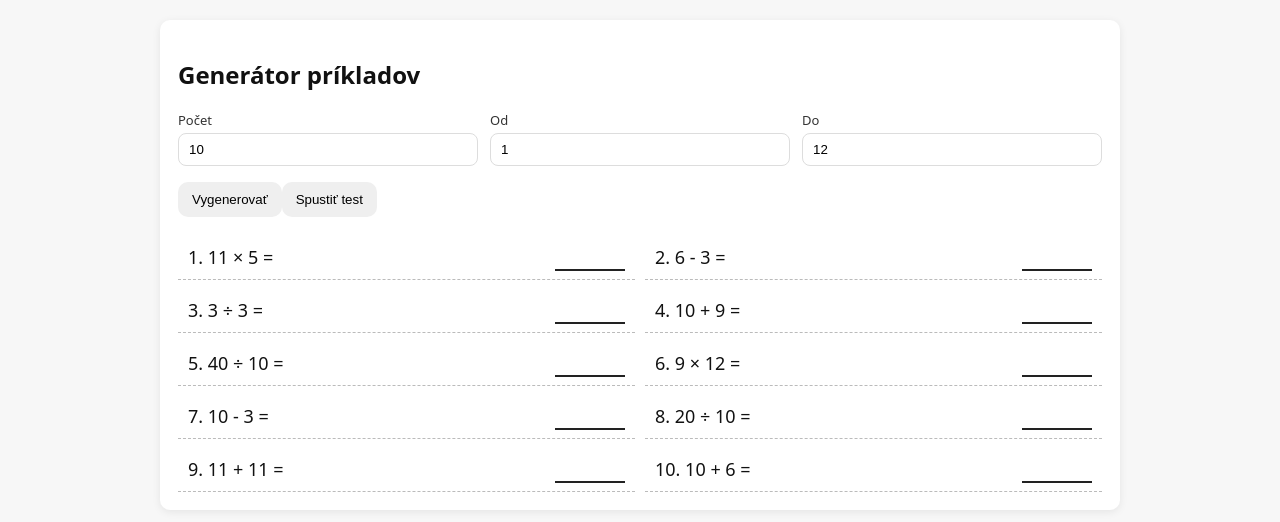
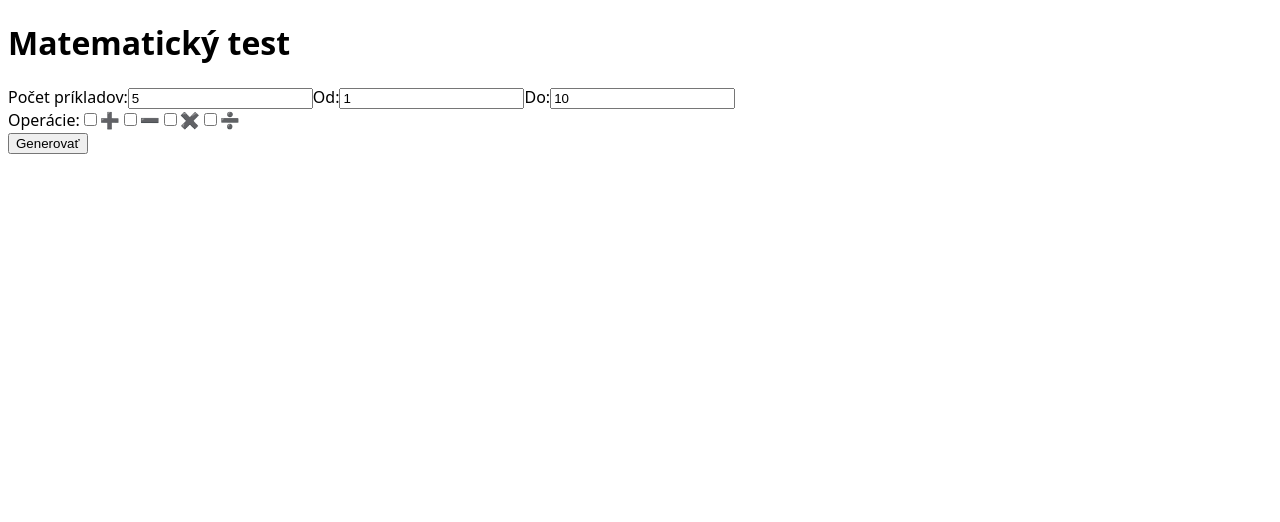
Before and after one commit to iljachandoga/priklady, a Next.js app: page / in a window 1280 px wide. Shown: the top 522 px of the page. Built offline with nearby package versions, Linux system fonts and the light colour scheme.

Commit message:
Update page.tsx

```diff
--- a/app/page.tsx
+++ b/app/page.tsx
@@ -1,141 +1,224 @@
-'use client';
+"use client";
+import { useState } from "react";
 
-import React, { useMemo, useState } from 'react';
-import './globals.css';
+type Operation = "addition" | "subtraction" | "multiplication" | "division";
 
-type Op = '+' | '-' | '×' | '÷';
-type Problem = { a: number; b: number; op: Op; result: number; display: string };
-
-function randint(min: number, max: number) {
-  return Math.floor(Math.random() * (max - min + 1)) + min;
-}
-function pick<T>(arr: T[]): T {
-  return arr[Math.floor(Math.random() * arr.length)];
-}
-function generateProblems(count: number, from: number, to: number, ops: Op[], onlyWholeDivision: boolean, noNegatives: boolean): Problem[] {
-  const out: Problem[] = [];
-  const safeMin = Math.min(from, to);
-  const safeMax = Math.max(from, to);
-
-  for (let i = 0; i < count; i++) {
-    const op = pick(ops);
-    let a = randint(safeMin, safeMax);
-    let b = randint(safeMin, safeMax);
-    let res = 0;
-
-    if (op === '÷') {
-      b = Math.max(1, b);
-      if (onlyWholeDivision) {
-        res = randint(safeMin, safeMax);
-        a = res * b;
-      } else {
-        res = a / b;
-      }
-    }
-    if (op === '×') res = a * b;
-    if (op === '+') res = a + b;
-    if (op === '-') {
-      if (noNegatives && a - b < 0) { const t = a; a = b; b = t; }
-      res = a - b;
-    }
-    const display = `${a} ${op} ${b} =`;
-    out.push({ a, b, op, result: res, display });
-  }
-  return out;
+interface Problem {
+  a: number;
+  b: number;
+  op: Operation;
+  answer: number;
+  userAnswer: string;
+  correct: boolean | null;
 }
 
 export default function Page() {
-  const [count, setCount] = useState(10);
-  const [from, setFrom] = useState(1);
-  const [to, setTo] = useState(12);
-  const [ops, setOps] = useState<Op[]>(['×','÷','+','-']);
-  const [onlyWholeDivision, setOnlyWholeDivision] = useState(true);
-  const [noNegatives, setNoNegatives] = useState(true);
-  const [seed, setSeed] = useState(1);
+  const [count, setCount] = useState(5);
+  const [min, setMin] = useState(1);
+  const [max, setMax] = useState(10);
+  const [operations, setOperations] = useState<Operation[]>([]);
+  const [problems, setProblems] = useState<Problem[]>([]);
+  const [finished, setFinished] = useState(false);
 
-  const [mode, setMode] = useState<'worksheet'|'test'>('worksheet');
-  const problems = useMemo(() => generateProblems(count, from, to, ops, onlyWholeDivision, noNegatives), [count, from, to, ops, onlyWholeDivision, noNegatives, seed]);
+  const toggleOperation = (op: Operation) => {
+    setOperations((prev) =>
+      prev.includes(op) ? prev.filter((o) => o !== op) : [...prev, op]
+    );
+  };
 
-  // test mode state
-  const [current, setCurrent] = useState(0);
-  const [answer, setAnswer] = useState('');
-  const [finished, setFinished] = useState(false);
-  const [correctCount, setCorrectCount] = useState(0);
-  const currentProblem = problems[current];
+  const generateProblems = () => {
+    if (operations.length === 0) {
+      alert("Vyber aspoň jednu operáciu!");
+      return;
+    }
+    const newProblems: Problem[] = [];
+    for (let i = 0; i < count; i++) {
+      const op = operations[Math.floor(Math.random() * operations.length)];
+      const a = Math.floor(Math.random() * (max - min + 1)) + min;
+      const b = Math.floor(Math.random() * (max - min + 1)) + min;
 
-  function checkAnswer() {
-    if (!currentProblem) return;
-    if (Number(answer) === currentProblem.result) {
-      setCorrectCount(c => c+1);
-      if (current+1 < problems.length) {
-        setCurrent(c => c+1);
-        setAnswer('');
+      let answer = 0;
+      switch (op) {
+        case "addition":
+          answer = a + b;
+          break;
+        case "subtraction":
+          answer = a - b;
+          break;
+        case "multiplication":
+          answer = a * b;
+          break;
+        case "division":
+          answer = Math.floor(a / b); // celočíselné delenie
+          break;
+      }
+      newProblems.push({ a, b, op, answer, userAnswer: "", correct: null });
+    }
+    setProblems(newProblems);
+    setFinished(false);
+  };
+
+  const checkAnswer = (index: number, value: string) => {
+    setProblems((prev) => {
+      const updated = [...prev];
+      const problem = updated[index];
+      problem.userAnswer = value;
+      if (value === "") {
+        problem.correct = null;
       } else {
+        problem.correct = parseInt(value) === problem.answer;
+      }
+      return updated;
+    });
+  };
+
+  const allCorrect = problems.every((p) => p.correct === true);
+
+  const finishTest = () => {
+    if (!allCorrect) {
+      alert("Musíš vyriešiť všetky príklady správne!");
+      return;
+    }
     setFinished(true);
+  };
+
+  const renderOp = (op: Operation) => {
+    switch (op) {
+      case "addition":
+        return "+";
+      case "subtraction":
+        return "-";
+      case "multiplication":
+        return "×";
+      case "division":
+        return "÷";
     }
-    }
-  }
+  };
 
   return (
-    <div className="container">
-      <div className="card">
+    <div className="min-h-screen flex flex-col items-center p-6 bg-gray-100">
+      <h1 className="text-2xl font-bold mb-4">Matematický test</h1>
 
-        {mode === 'worksheet' && (
-          <>
-            <h2>Generátor príkladov</h2>
-            <div className="controls no-print">
-              <div><label>Počet</label><input type="number" value={count} onChange={e=>setCount(Number(e.target.value))}/></div>
-              <div><label>Od</label><input type="number" value={from} onChange={e=>setFrom(Number(e.target.value))}/></div>
-              <div><label>Do</label><input type="number" value={to} onChange={e=>setTo(Number(e.target.value))}/></div>
+      {/* Formulár na nastavenie */}
+      <div className="bg-white shadow p-4 rounded-xl mb-6 w-full max-w-md">
+        <label className="block mb-2">
+          Počet príkladov:
+          <input
+            type="number"
+            value={count}
+            onChange={(e) => setCount(parseInt(e.target.value))}
+            className="border p-1 ml-2 w-20"
+          />
+        </label>
+
+        <label className="block mb-2">
+          Od:
+          <input
+            type="number"
+            value={min}
+            onChange={(e) => setMin(parseInt(e.target.value))}
+            className="border p-1 ml-2 w-20"
+          />
+        </label>
+
+        <label className="block mb-2">
+          Do:
+          <input
+            type="number"
+            value={max}
+            onChange={(e) => setMax(parseInt(e.target.value))}
+            className="border p-1 ml-2 w-20"
+          />
+        </label>
+
+        <div className="mb-2">
+          Operácie:
+          <label className="ml-2">
+            <input
+              type="checkbox"
+              checked={operations.includes("addition")}
+              onChange={() => toggleOperation("addition")}
+            />
+            ➕
+          </label>
+          <label className="ml-2">
+            <input
+              type="checkbox"
+              checked={operations.includes("subtraction")}
+              onChange={() => toggleOperation("subtraction")}
+            />
+            ➖
+          </label>
+          <label className="ml-2">
+            <input
+              type="checkbox"
+              checked={operations.includes("multiplication")}
+              onChange={() => toggleOperation("multiplication")}
+            />
+            ✖️
+          </label>
+          <label className="ml-2">
+            <input
+              type="checkbox"
+              checked={operations.includes("division")}
+              onChange={() => toggleOperation("division")}
+            />
+            ➗
+          </label>
         </div>
-            <button onClick={()=>setSeed(s=>s+1)}>Vygenerovať</button>
-            <button onClick={()=>setMode('test')}>Spustiť test</button>
-            <div className="sheet" style={{marginTop:20}}>
-              {problems.map((p,i)=>(
-                <div key={i} className="problem">
-                  <span>{i+1}. {p.display}</span>
-                  <span className="answer">&nbsp;</span>
+
+        <button
+          onClick={generateProblems}
+          className="bg-blue-500 text-white px-4 py-2 rounded mt-2"
+        >
+          Generovať
+        </button>
+      </div>
+
+      {/* Test */}
+      {problems.length > 0 && (
+        <div className="bg-white shadow p-4 rounded-xl w-full max-w-md">
+          {problems.map((p, i) => (
+            <div key={i} className="mb-3">
+              <span className="mr-2">
+                {p.a} {renderOp(p.op)} {p.b} =
+              </span>
+              <input
+                type="number"
+                value={p.userAnswer}
+                onChange={(e) => checkAnswer(i, e.target.value)}
+                className={`border p-1 w-24 ${
+                  p.correct === null
+                    ? ""
+                    : p.correct
+                    ? "text-green-600"
+                    : "text-red-600"
+                }`}
+              />
             </div>
           ))}
-            </div>
-          </>
+
+          {!finished && (
+            <button
+              onClick={finishTest}
+              disabled={!allCorrect}
+              className={`px-4 py-2 rounded ${
+                allCorrect
+                  ? "bg-green-500 text-white"
+                  : "bg-gray-300 text-gray-500 cursor-not-allowed"
+              }`}
+            >
+              Dokončiť test
+            </button>
           )}
 
-        {mode === 'test' && (
-          <>
-            <h2>Test</h2>
-            {finished ? (
-              <div>
-                <h3>Hotovo ✅</h3>
-                <p>Správne: {correctCount} / {problems.length}</p>
-                <button onClick={()=>{setMode('worksheet'); setFinished(false); setCurrent(0); setAnswer(''); setCorrectCount(0);}}>Späť</button>
+          {finished && (
+            <div className="mt-4 text-green-600 font-bold">
+              🎉 Všetky príklady vyriešené správne!
             </div>
-            ) : (
-              <>
-                <p><b>Príklad {current+1}/{problems.length}:</b></p>
-                <div className="problem">
-                  <span>{currentProblem.display}</span>
-                  <input
-                    type="number"
-                    value={answer}
-                    onChange={e=>setAnswer(e.target.value)}
-                    style={{
-                      border: (answer && Number(answer)!==currentProblem.result) ? '2px solid red' : '1px solid #ccc',
-                      padding: '6px 10px',
-                      borderRadius: 6,
-                      width: 100
-                    }}
-                  />
+          )}
         </div>
-                <div style={{marginTop:10}}>
-                  <button className="primary" onClick={checkAnswer}>Potvrdiť</button>
-                </div>
-              </>
       )}
-          </>
-        )}
-
-      </div>
     </div>
   );
 }
```
Lines whose indentation alone changed are shown as unchanged.
